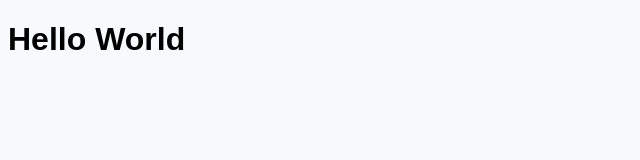
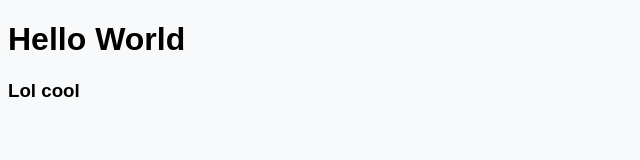
Before and after one commit to imd1005-web-development-winter-2023/assignment-00-lloydshair, a plain HTML site: page index.html in a window 1280 px wide. Shown: the full height of the page, 0-640 px from the left. Drawn offline with Linux system fonts and the light colour scheme.

Commit message:
Update index.html

```diff
--- a/index.html
+++ b/index.html
@@ -10,6 +10,7 @@
   <body>
     <main>
       <h1>Hello World</h1>
+      <h3>Lol cool</h3>
     </main>
   </body>
 </html>
```
